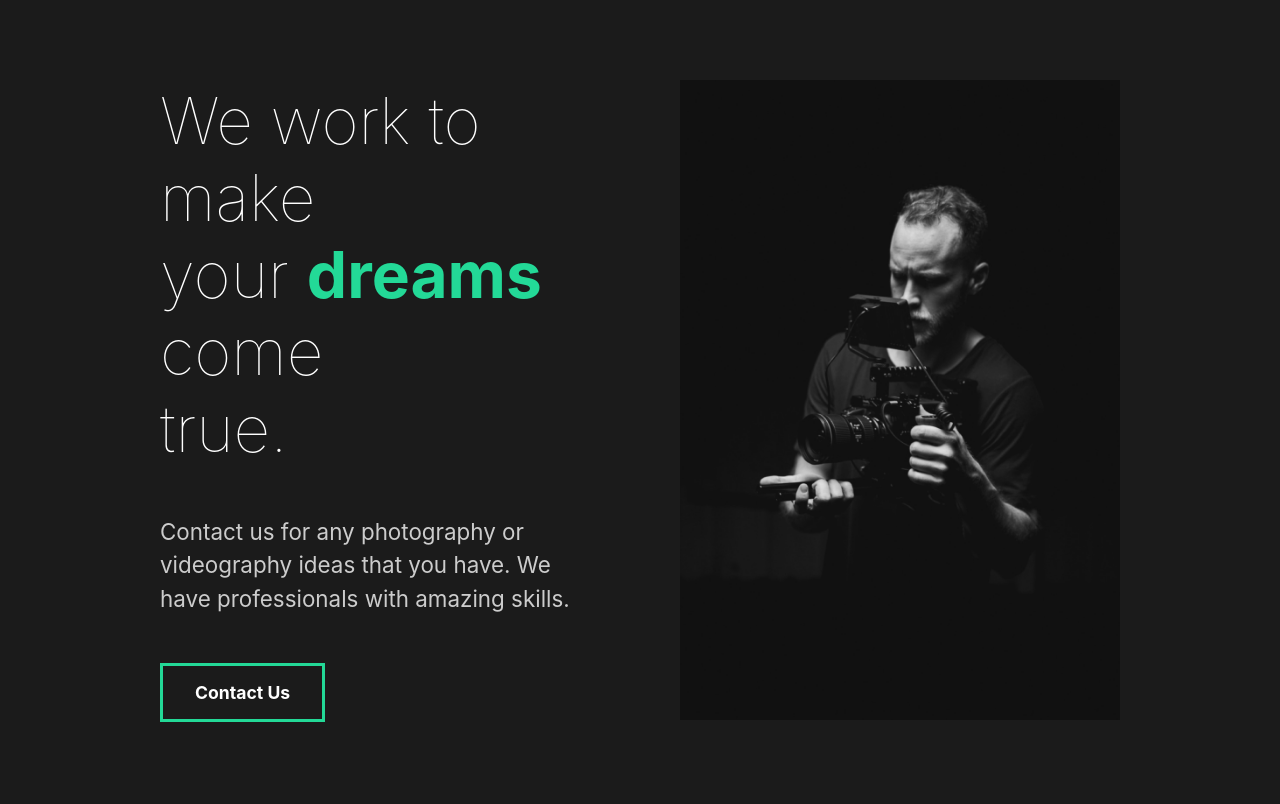
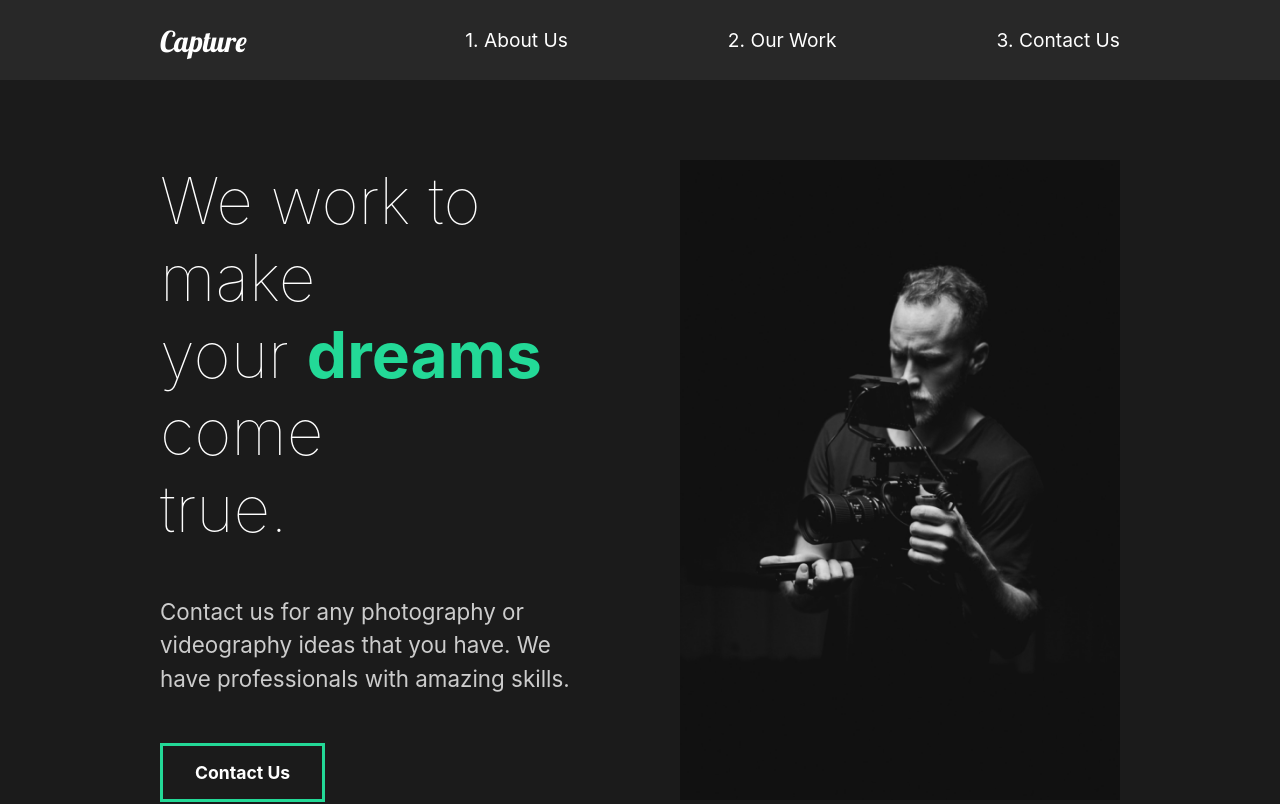
Before and after one commit to Simonm17/portfolio, a React (Create React App) app: page / in a window 1280 px wide. Shown: the top 804 px of the page. Built offline with nearby package versions, Linux system fonts and the light colour scheme.

Commit message:
added nav component with styling

```diff
--- a/src/App.js
+++ b/src/App.js
@@ -1,11 +1,12 @@
 import AboutUs from './pages/AboutUs';
 import GlobalStyle from './components/GlobalStyle';
-
+import Nav from './components/Nav';
 
 function App() {
   return (
     <div className="App">
       <GlobalStyle />
+      <Nav />
       <AboutUs />
     </div>
   );
--- /dev/null
+++ b/src/components/Nav.js
@@ -0,0 +1,51 @@
+import React from 'react';
+import styled from 'styled-components';
+
+const Nav = () => {
+    return (
+        <StyledNav>
+            <h1><a id="logo" href="#">Capture</a></h1>
+            <ul>
+                <li>
+                    <a href="#">1. About Us</a>
+                </li>
+                <li>
+                    <a href="#">2. Our Work</a>
+                </li>
+                <li>
+                    <a href="#">3. Contact Us</a>
+                </li>
+            </ul>
+        </StyledNav>
+    )
+}
+
+const StyledNav = styled.div `
+    min-height: 10vh;
+    display: flex;
+    margin: auto;
+    justify-content: space-between;
+    align-items: center;
+    padding: 1rem 10rem;
+    background: #282828;
+    a {
+        color: white;
+        text-decoration: none;
+    }
+    ul {
+        display: flex;
+        flex-direction: row;
+        list-style: none;
+    }
+    #logo {
+        font-size: 1.8rem;
+        font-family: "Lobster", cursive;
+        font-weight: lighter;
+    }
+    li {
+        padding-left: 10rem;
+        position: relative;
+    }
+`;
+
+export default Nav;
```
